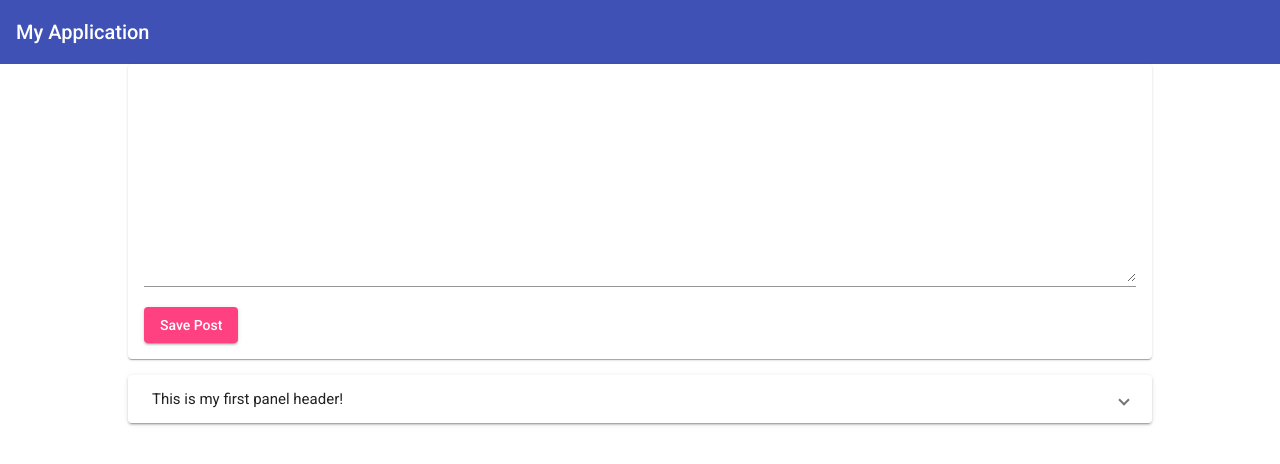
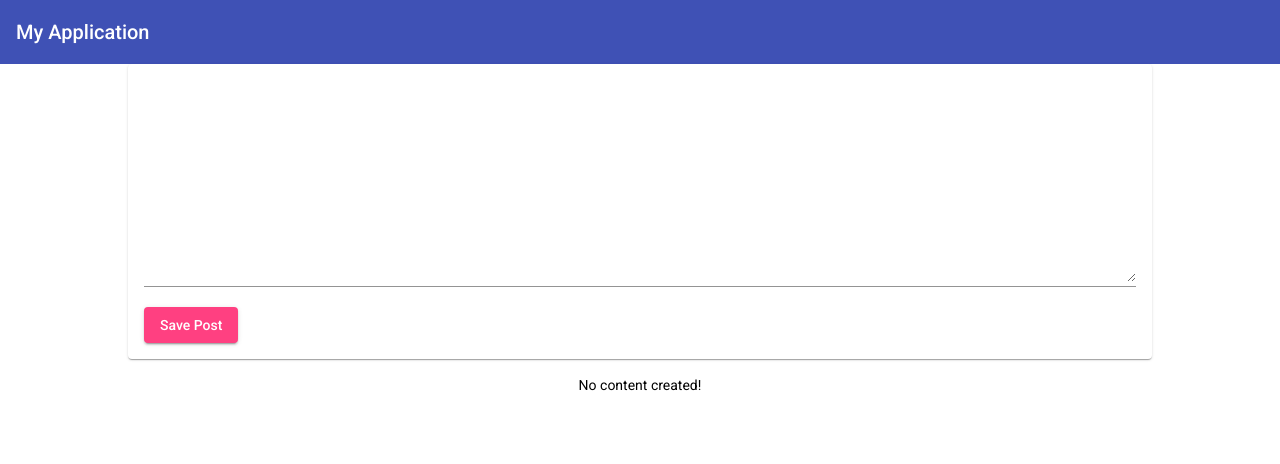
Before and after one commit to alexmeg4/mean-course, an Angular app: page / in a window 1280 px wide. Shown: the top 464 px of the page. Built offline with nearby package versions, Linux system fonts and the light colour scheme.

Commit message:
Structural Directives (For, IF, etc)

```diff
--- a/src/app/post-list/post-list.component.css
+++ b/src/app/post-list/post-list.component.css
@@ -2,3 +2,7 @@
   margin-top: 1rem;
   display: block;
 }
+
+.info-text {
+  text-align: center;
+}
--- a/src/app/post-list/post-list.component.html
+++ b/src/app/post-list/post-list.component.html
@@ -1,10 +1,11 @@
-<mat-accordion>
-  <mat-expansion-panel>
+<mat-accordion multi="true" *ngIf="posts.length > 0">
+  <mat-expansion-panel *ngFor="let post of posts">
     <mat-expansion-panel-header>
-      This is my first panel header!
+      {{ post.title }}
     </mat-expansion-panel-header>
     <p>
-      This is the first panel description!
+      {{ post.content }}
     </p>
   </mat-expansion-panel>
 </mat-accordion>
+<p class="info-text mat-body-1" *ngIf="posts.length <= 0">No content created!</p>
--- a/src/app/post-list/post-list.component.ts
+++ b/src/app/post-list/post-list.component.ts
@@ -6,9 +6,11 @@ import { Component } from '@angular/core';
     styleUrls: ['./post-list.component.css']
 })
 export class PostListComponent{
-  posts = [
+ /*  posts = [
     { title: 'My First Post', content: 'This is my first post\'s content' },
     { title: 'My Second Post', content: 'This is my second post\'s content' },
     { title: 'My Third Post', content: 'This is my third post\'s content' },
-  ]
+  ] */
+
+  posts = [];
 }
```
